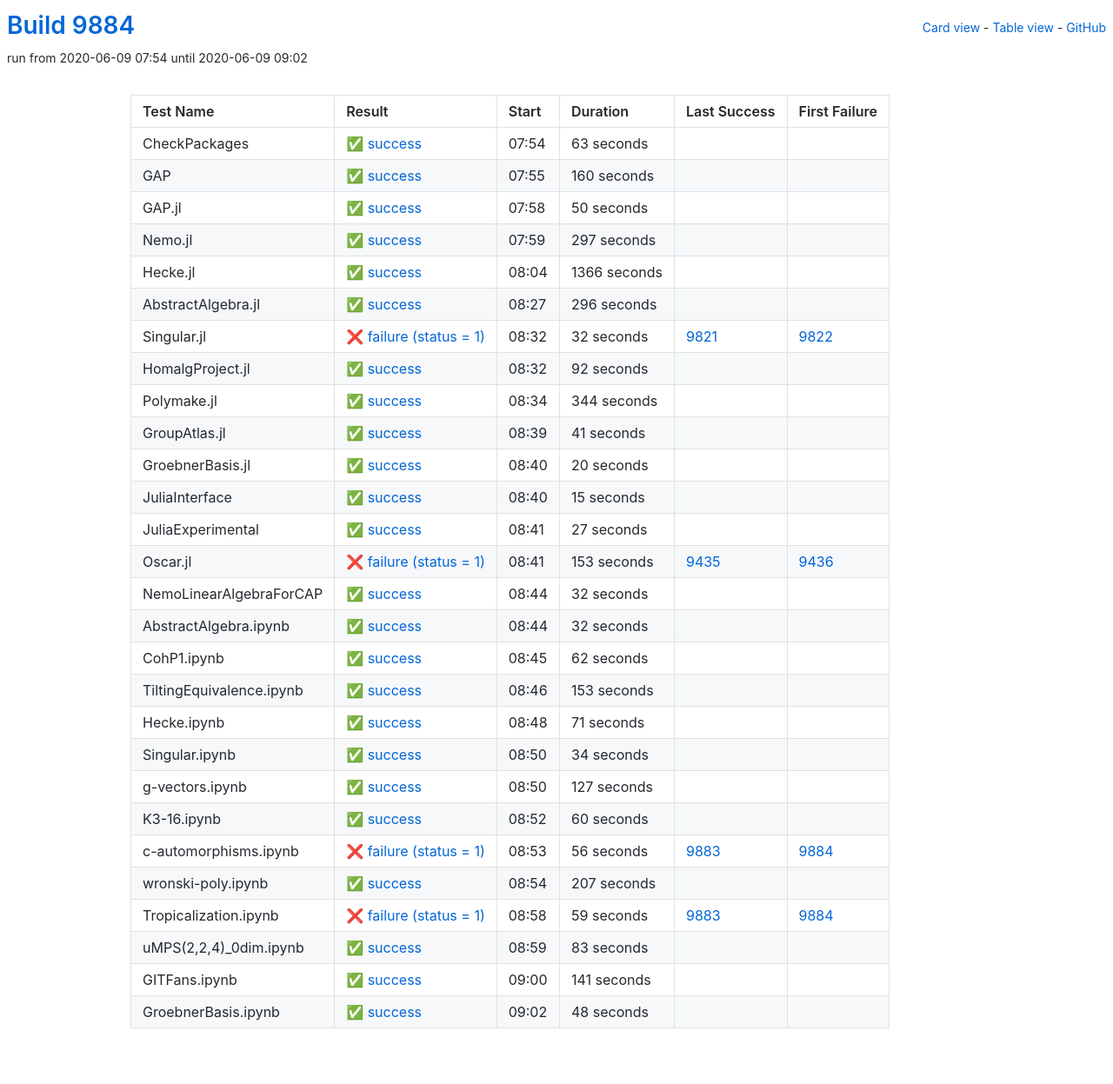
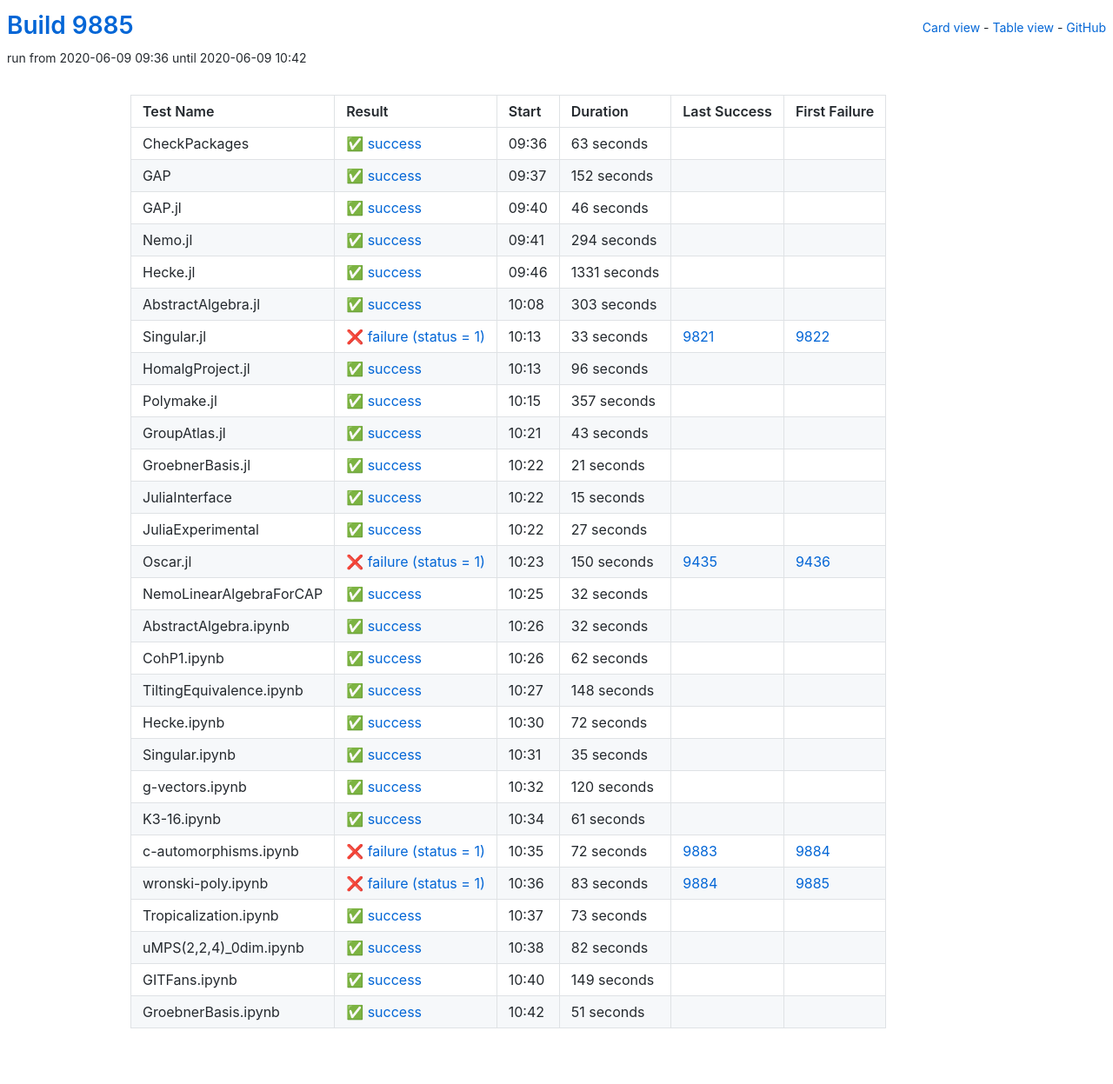
Before and after one commit to oscar-system/oscar-ci-status, a Jekyll site: the page built from table.html, in a window 1280 px wide. Shown: the whole page at 87% size. Built offline with Jekyll 4.4.1, drawn with Linux system fonts in a browser that asks for light colours.

Commit message:
Build 9885

```diff
--- a/_data/ci.yml
+++ b/_data/ci.yml
@@ -1,5 +1,5 @@
-build: 9884
-build_url: https://oscarci.mathematik.uni-kl.de/job/oscar/9884/
+build: 9885
+build_url: https://oscarci.mathematik.uni-kl.de/job/oscar/9885/
 job: oscar
 tests:
 - duration: 63
@@ -9,129 +9,129 @@
   id: checkpackages
   last_success: false
   last_success_url: null
-  log: https://oscarci.mathematik.uni-kl.de/job/oscar/9884/artifact/logs/build-9884/CheckPackages.log
+  log: https://oscarci.mathematik.uni-kl.de/job/oscar/9885/artifact/logs/build-9885/CheckPackages.log
   name: CheckPackages
-  start: 2020-06-09 07:54
+  start: 2020-06-09 09:36
   status: success
   success: true
-- duration: 160
+- duration: 152
   exitcode: 0
   first_failure: false
   first_failure_url: null
   id: gap
   last_success: false
   last_success_url: null
-  log: https://oscarci.mathematik.uni-kl.de/job/oscar/9884/artifact/logs/build-9884/GAP.log
+  log: https://oscarci.mathematik.uni-kl.de/job/oscar/9885/artifact/logs/build-9885/GAP.log
   name: GAP
-  start: 2020-06-09 07:55
+  start: 2020-06-09 09:37
   status: success
   success: true
-- duration: 50
+- duration: 46
   exitcode: 0
   first_failure: false
   first_failure_url: null
   id: gap-jl
   last_success: false
   last_success_url: null
-  log: https://oscarci.mathematik.uni-kl.de/job/oscar/9884/artifact/logs/build-9884/GAP.jl.log
+  log: https://oscarci.mathematik.uni-kl.de/job/oscar/9885/artifact/logs/build-9885/GAP.jl.log
   name: GAP.jl
-  start: 2020-06-09 07:58
+  start: 2020-06-09 09:40
   status: success
   success: true
-- duration: 297
+- duration: 294
   exitcode: 0
   first_failure: false
   first_failure_url: null
   id: nemo-jl
   last_success: false
   last_success_url: null
-  log: https://oscarci.mathematik.uni-kl.de/job/oscar/9884/artifact/logs/build-9884/Nemo.jl.log
+  log: https://oscarci.mathematik.uni-kl.de/job/oscar/9885/artifact/logs/build-9885/Nemo.jl.log
   name: Nemo.jl
-  start: 2020-06-09 07:59
+  start: 2020-06-09 09:41
   status: success
   success: true
-- duration: 1366
+- duration: 1331
   exitcode: 0
   first_failure: false
   first_failure_url: null
   id: hecke-jl
   last_success: false
   last_success_url: null
-  log: https://oscarci.mathematik.uni-kl.de/job/oscar/9884/artifact/logs/build-9884/Hecke.jl.log
+  log: https://oscarci.mathematik.uni-kl.de/job/oscar/9885/artifact/logs/build-9885/Hecke.jl.log
   name: Hecke.jl
-  start: 2020-06-09 08:04
+  start: 2020-06-09 09:46
   status: success
   success: true
-- duration: 296
+- duration: 303
   exitcode: 0
   first_failure: false
   first_failure_url: null
   id: abstractalgebra-jl
   last_success: false
   last_success_url: null
-  log: https://oscarci.mathematik.uni-kl.de/job/oscar/9884/artifact/logs/build-9884/AbstractAlgebra.jl.log
+  log: https://oscarci.mathematik.uni-kl.de/job/oscar/9885/artifact/logs/build-9885/AbstractAlgebra.jl.log
   name: AbstractAlgebra.jl
-  start: 2020-06-09 08:27
+  start: 2020-06-09 10:08
   status: success
   success: true
-- duration: 32
+- duration: 33
   exitcode: 1
   first_failure: 9822
   first_failure_url: https://oscarci.mathematik.uni-kl.de/job/oscar/9822/
   id: singular-jl
   last_success: 9821
   last_success_url: https://oscarci.mathematik.uni-kl.de/job/oscar/9821/
-  log: https://oscarci.mathematik.uni-kl.de/job/oscar/9884/artifact/logs/build-9884/Singular.jl.log
+  log: https://oscarci.mathematik.uni-kl.de/job/oscar/9885/artifact/logs/build-9885/Singular.jl.log
   name: Singular.jl
-  start: 2020-06-09 08:32
+  start: 2020-06-09 10:13
   status: failure
   success: false
-- duration: 92
+- duration: 96
   exitcode: 0
   first_failure: false
   first_failure_url: null
   id: homalgproject-jl
   last_success: false
   last_success_url: null
-  log: https://oscarci.mathematik.uni-kl.de/job/oscar/9884/artifact/logs/build-9884/HomalgProject.jl.log
+  log: https://oscarci.mathematik.uni-kl.de/job/oscar/9885/artifact/logs/build-9885/HomalgProject.jl.log
   name: HomalgProject.jl
-  start: 2020-06-09 08:32
+  start: 2020-06-09 10:13
   status: success
   success: true
-- duration: 344
+- duration: 357
   exitcode: 0
   first_failure: false
   first_failure_url: null
   id: polymake-jl
   last_success: false
   last_success_url: null
-  log: https://oscarci.mathematik.uni-kl.de/job/oscar/9884/artifact/logs/build-9884/Polymake.jl.log
+  log: https://oscarci.mathematik.uni-kl.de/job/oscar/9885/artifact/logs/build-9885/Polymake.jl.log
   name: Polymake.jl
-  start: 2020-06-09 08:34
+  start: 2020-06-09 10:15
   status: success
   success: true
-- duration: 41
+- duration: 43
   exitcode: 0
   first_failure: false
   first_failure_url: null
   id: groupatlas-jl
   last_success: false
   last_success_url: null
-  log: https://oscarci.mathematik.uni-kl.de/job/oscar/9884/artifact/logs/build-9884/GroupAtlas.jl.log
+  log: https://oscarci.mathematik.uni-kl.de/job/oscar/9885/artifact/logs/build-9885/GroupAtlas.jl.log
   name: GroupAtlas.jl
-  start: 2020-06-09 08:39
+  start: 2020-06-09 10:21
   status: success
   success: true
-- duration: 20
+- duration: 21
   exitcode: 0
   first_failure: false
   first_failure_url: null
   id: groebnerbasis-jl
   last_success: false
   last_success_url: null
-  log: https://oscarci.mathematik.uni-kl.de/job/oscar/9884/artifact/logs/build-9884/GroebnerBasis.jl.log
+  log: https://oscarci.mathematik.uni-kl.de/job/oscar/9885/artifact/logs/build-9885/GroebnerBasis.jl.log
   name: GroebnerBasis.jl
-  start: 2020-06-09 08:40
+  start: 2020-06-09 10:22
   status: success
   success: true
 - duration: 15
@@ -141,9 +141,9 @@
   id: juliainterface
   last_success: false
   last_success_url: null
-  log: https://oscarci.mathematik.uni-kl.de/job/oscar/9884/artifact/logs/build-9884/JuliaInterface.log
+  log: https://oscarci.mathematik.uni-kl.de/job/oscar/9885/artifact/logs/build-9885/JuliaInterface.log
   name: JuliaInterface
-  start: 2020-06-09 08:40
+  start: 2020-06-09 10:22
   status: success
   success: true
 - duration: 27
@@ -153,21 +153,21 @@
   id: juliaexperimental
   last_success: false
   last_success_url: null
-  log: https://oscarci.mathematik.uni-kl.de/job/oscar/9884/artifact/logs/build-9884/JuliaExperimental.log
+  log: https://oscarci.mathematik.uni-kl.de/job/oscar/9885/artifact/logs/build-9885/JuliaExperimental.log
   name: JuliaExperimental
-  start: 2020-06-09 08:41
+  start: 2020-06-09 10:22
   status: success
   success: true
-- duration: 153
+- duration: 150
   exitcode: 1
   first_failure: 9436
   first_failure_url: https://oscarci.mathematik.uni-kl.de/job/oscar/9436/
   id: oscar-jl
   last_success: 9435
   last_success_url: https://oscarci.mathematik.uni-kl.de/job/oscar/9435/
-  log: https://oscarci.mathematik.uni-kl.de/job/oscar/9884/artifact/logs/build-9884/Oscar.jl.log
+  log: https://oscarci.mathematik.uni-kl.de/job/oscar/9885/artifact/logs/build-9885/Oscar.jl.log
   name: Oscar.jl
-  start: 2020-06-09 08:41
+  start: 2020-06-09 10:23
   status: failure
   success: false
 - duration: 32
@@ -177,9 +177,9 @@
   id: nemolinearalgebraforcap
   last_success: false
   last_success_url: null
-  log: https://oscarci.mathematik.uni-kl.de/job/oscar/9884/artifact/logs/build-9884/NemoLinearAlgebraForCAP.log
+  log: https://oscarci.mathematik.uni-kl.de/job/oscar/9885/artifact/logs/build-9885/NemoLinearAlgebraForCAP.log
   name: NemoLinearAlgebraForCAP
-  start: 2020-06-09 08:44
+  start: 2020-06-09 10:25
   status: success
   success: true
 - duration: 32
@@ -189,9 +189,9 @@
   id: abstractalgebra-ipynb
   last_success: false
   last_success_url: null
-  log: https://oscarci.mathematik.uni-kl.de/job/oscar/9884/artifact/logs/build-9884/AbstractAlgebra.ipynb.log
+  log: https://oscarci.mathematik.uni-kl.de/job/oscar/9885/artifact/logs/build-9885/AbstractAlgebra.ipynb.log
   name: AbstractAlgebra.ipynb
-  start: 2020-06-09 08:44
+  start: 2020-06-09 10:26
   status: success
   success: true
 - duration: 62
@@ -201,140 +201,140 @@
   id: cohp1-ipynb
   last_success: false
   last_success_url: null
-  log: https://oscarci.mathematik.uni-kl.de/job/oscar/9884/artifact/logs/build-9884/CohP1.ipynb.log
+  log: https://oscarci.mathematik.uni-kl.de/job/oscar/9885/artifact/logs/build-9885/CohP1.ipynb.log
   name: CohP1.ipynb
-  start: 2020-06-09 08:45
+  start: 2020-06-09 10:26
   status: success
   success: true
-- duration: 153
+- duration: 148
   exitcode: 0
   first_failure: false
   first_failure_url: null
   id: tiltingequivalence-ipynb
   last_success: false
   last_success_url: null
-  log: https://oscarci.mathematik.uni-kl.de/job/oscar/9884/artifact/logs/build-9884/TiltingEquivalence.ipynb.log
+  log: https://oscarci.mathematik.uni-kl.de/job/oscar/9885/artifact/logs/build-9885/TiltingEquivalence.ipynb.log
   name: TiltingEquivalence.ipynb
-  start: 2020-06-09 08:46
+  start: 2020-06-09 10:27
   status: success
   success: true
-- duration: 71
+- duration: 72
   exitcode: 0
   first_failure: false
   first_failure_url: null
   id: hecke-ipynb
   last_success: false
   last_success_url: null
-  log: https://oscarci.mathematik.uni-kl.de/job/oscar/9884/artifact/logs/build-9884/Hecke.ipynb.log
+  log: https://oscarci.mathematik.uni-kl.de/job/oscar/9885/artifact/logs/build-9885/Hecke.ipynb.log
   name: Hecke.ipynb
-  start: 2020-06-09 08:48
+  start: 2020-06-09 10:30
   status: success
   success: true
-- duration: 34
+- duration: 35
   exitcode: 0
   first_failure: false
   first_failure_url: null
   id: singular-ipynb
   last_success: false
   last_success_url: null
-  log: https://oscarci.mathematik.uni-kl.de/job/oscar/9884/artifact/logs/build-9884/Singular.ipynb.log
+  log: https://oscarci.mathematik.uni-kl.de/job/oscar/9885/artifact/logs/build-9885/Singular.ipynb.log
   name: Singular.ipynb
-  start: 2020-06-09 08:50
+  start: 2020-06-09 10:31
   status: success
   success: true
-- duration: 127
+- duration: 120
   exitcode: 0
   first_failure: false
   first_failure_url: null
   id: g-vectors-ipynb
   last_success: false
   last_success_url: null
-  log: https://oscarci.mathematik.uni-kl.de/job/oscar/9884/artifact/logs/build-9884/g-vectors.ipynb.log
+  log: https://oscarci.mathematik.uni-kl.de/job/oscar/9885/artifact/logs/build-9885/g-vectors.ipynb.log
   name: g-vectors.ipynb
-  start: 2020-06-09 08:50
+  start: 2020-06-09 10:32
   status: success
   success: true
-- duration: 60
+- duration: 61
   exitcode: 0
   first_failure: false
   first_failure_url: null
   id: k3-16-ipynb
   last_success: false
   last_success_url: null
-  log: https://oscarci.mathematik.uni-kl.de/job/oscar/9884/artifact/logs/build-9884/K3-16.ipynb.log
+  log: https://oscarci.mathematik.uni-kl.de/job/oscar/9885/artifact/logs/build-9885/K3-16.ipynb.log
   name: K3-16.ipynb
-  start: 2020-06-09 08:52
+  start: 2020-06-09 10:34
   status: success
   success: true
-- duration: 56
+- duration: 72
   exitcode: 1
   first_failure: 9884
   first_failure_url: https://oscarci.mathematik.uni-kl.de/job/oscar/9884/
   id: c-automorphisms-ipynb
   last_success: 9883
   last_success_url: https://oscarci.mathematik.uni-kl.de/job/oscar/9883/
-  log: https://oscarci.mathematik.uni-kl.de/job/oscar/9884/artifact/logs/build-9884/c-automorphisms.ipynb.log
+  log: https://oscarci.mathematik.uni-kl.de/job/oscar/9885/artifact/logs/build-9885/c-automorphisms.ipynb.log
   name: c-automorphisms.ipynb
-  start: 2020-06-09 08:53
+  start: 2020-06-09 10:35
   status: failure
   success: false
-- duration: 207
+- duration: 83
+  exitcode: 1
+  first_failure: 9885
+  first_failure_url: https://oscarci.mathematik.uni-kl.de/job/oscar/9885/
+  id: wronski-poly-ipynb
+  last_success: 9884
+  last_success_url: https://oscarci.mathematik.uni-kl.de/job/oscar/9884/
+  log: https://oscarci.mathematik.uni-kl.de/job/oscar/9885/artifact/logs/build-9885/wronski-poly.ipynb.log
+  name: wronski-poly.ipynb
+  start: 2020-06-09 10:36
+  status: failure
+  success: false
+- duration: 73
   exitcode: 0
   first_failure: false
   first_failure_url: null
-  id: wronski-poly-ipynb
+  id: tropicalization-ipynb
   last_success: false
   last_success_url: null
-  log: https://oscarci.mathematik.uni-kl.de/job/oscar/9884/artifact/logs/build-9884/wronski-poly.ipynb.log
-  name: wronski-poly.ipynb
-  start: 2020-06-09 08:54
+  log: https://oscarci.mathematik.uni-kl.de/job/oscar/9885/artifact/logs/build-9885/Tropicalization.ipynb.log
+  name: Tropicalization.ipynb
+  start: 2020-06-09 10:37
   status: success
   success: true
-- duration: 59
-  exitcode: 1
-  first_failure: 9884
-  first_failure_url: https://oscarci.mathematik.uni-kl.de/job/oscar/9884/
-  id: tropicalization-ipynb
-  last_success: 9883
-  last_success_url: https://oscarci.mathematik.uni-kl.de/job/oscar/9883/
-  log: https://oscarci.mathematik.uni-kl.de/job/oscar/9884/artifact/logs/build-9884/Tropicalization.ipynb.log
-  name: Tropicalization.ipynb
-  start: 2020-06-09 08:58
-  status: failure
-  success: false
-- duration: 83
+- duration: 82
   exitcode: 0
   first_failure: false
   first_failure_url: null
   id: umps-2-2-4-0dim-ipynb
   last_success: false
   last_success_url: null
-  log: https://oscarci.mathematik.uni-kl.de/job/oscar/9884/artifact/logs/build-9884/uMPS-2-2-4-_0dim.ipynb.log
+  log: https://oscarci.mathematik.uni-kl.de/job/oscar/9885/artifact/logs/build-9885/uMPS-2-2-4-_0dim.ipynb.log
   name: uMPS(2,2,4)_0dim.ipynb
-  start: 2020-06-09 08:59
+  start: 2020-06-09 10:38
   status: success
   success: true
-- duration: 141
+- duration: 149
   exitcode: 0
   first_failure: false
   first_failure_url: null
   id: gitfans-ipynb
   last_success: false
   last_success_url: null
-  log: https://oscarci.mathematik.uni-kl.de/job/oscar/9884/artifact/logs/build-9884/GITFans.ipynb.log
+  log: https://oscarci.mathematik.uni-kl.de/job/oscar/9885/artifact/logs/build-9885/GITFans.ipynb.log
   name: GITFans.ipynb
-  start: 2020-06-09 09:00
+  start: 2020-06-09 10:40
   status: success
   success: true
-- duration: 48
+- duration: 51
   exitcode: 0
   first_failure: false
   first_failure_url: null
   id: groebnerbasis-ipynb
   last_success: false
   last_success_url: null
-  log: https://oscarci.mathematik.uni-kl.de/job/oscar/9884/artifact/logs/build-9884/GroebnerBasis.ipynb.log
+  log: https://oscarci.mathematik.uni-kl.de/job/oscar/9885/artifact/logs/build-9885/GroebnerBasis.ipynb.log
   name: GroebnerBasis.ipynb
-  start: 2020-06-09 09:02
+  start: 2020-06-09 10:42
   status: success
   success: true
```
Also changed, not shown: README.md.
